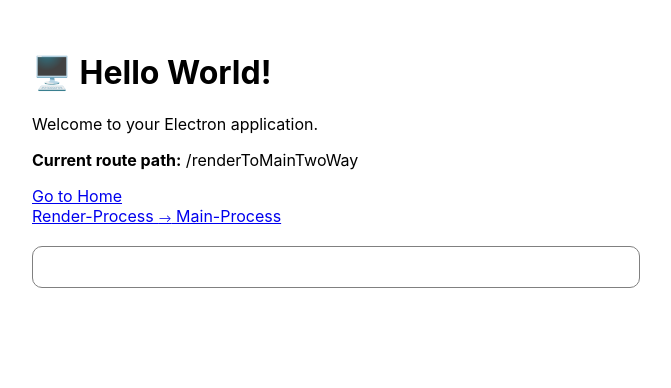
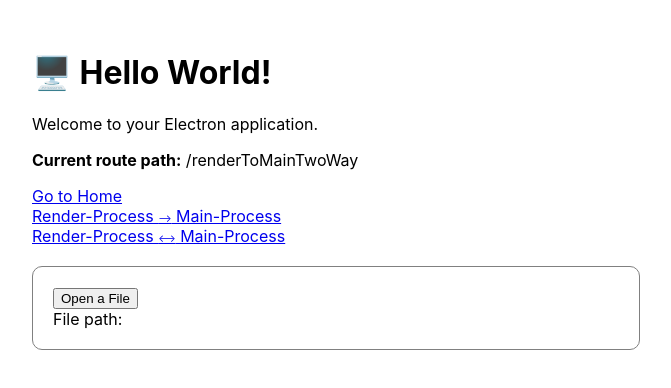
Before and after one commit to ylpxzx/electron-vite-vue, a Vue app: page /#/renderToMainTwoWay in a window 1280 px wide. Shown: the top 388 px of the page, without its empty margins (304-975 px from the left). Built offline with nearby package versions, Linux system fonts and the light colour scheme.

Commit message:
feat: render-to-main-two-way(Bidirectional communication between rendering process and main process)

```diff
--- a/src/App.vue
+++ b/src/App.vue
@@ -11,9 +11,12 @@
     <div>
       <RouterLink to="/renderToMain">Render-Process <span style="font-size: 10px;">--></span> Main-Process</RouterLink>
     </div>
+    <div>
+      <RouterLink to="/renderToMainTwoWay">Render-Process <span style="font-size: 10px;"><--></span> Main-Process
+      </RouterLink>
+    </div>
   </nav>
   <div style="margin-top: 20px; border: 1px solid grey; padding: 20px; border-radius: 10px;">
-    <!-- 该处得加入keep-alive，否则切换路由时会重新渲染组件，导致消息端口监听器失效 -->
     <router-view></router-view>
   </div>
 </template>
--- /dev/null
+++ b/src/pages/process-communication/renderToMainTwoWay.vue
@@ -0,0 +1,17 @@
+<template>
+  <div>
+    <button type="button" @click="onClick" id="btn">Open a File</button>
+    <div>
+      File path: <strong>{{ inputVal }}</strong>
+    </div>
+  </div>
+</template>
+
+<script setup>
+import { ref } from 'vue'
+const inputVal = ref('')
+const onClick = async () => {
+  const filePath = await electronAPI.openFile()
+  inputVal.value = filePath
+}
+</script>
--- a/src/preload.js
+++ b/src/preload.js
@@ -4,4 +4,5 @@ const { contextBridge, ipcRenderer } = require('electron/renderer')
 
 contextBridge.exposeInMainWorld('electronAPI', {
   setTitle: (title) => ipcRenderer.send('set-title', title),
+  openFile: () => ipcRenderer.invoke('dialog:openFile'),
 })
--- a/src/router/index.js
+++ b/src/router/index.js
@@ -2,10 +2,12 @@ import { createWebHashHistory, createRouter } from 'vue-router'
 
 import HomeView from '@/pages/home/index.vue'
 import RenderToMain from '@/pages/process-communication/renderToMain.vue'
+import RenderToMainTwoWay from '@/pages/process-communication/renderToMainTwoWay.vue'
 
 const routes = [
   { path: '/', component: HomeView },
   { path: '/renderToMain', component: RenderToMain },
+  { path: '/renderToMainTwoWay', component: RenderToMainTwoWay },
 ]
 const router = createRouter({
   history: createWebHashHistory(),
```
Also changed, not shown: src/main.js (+12 -1 lines).
